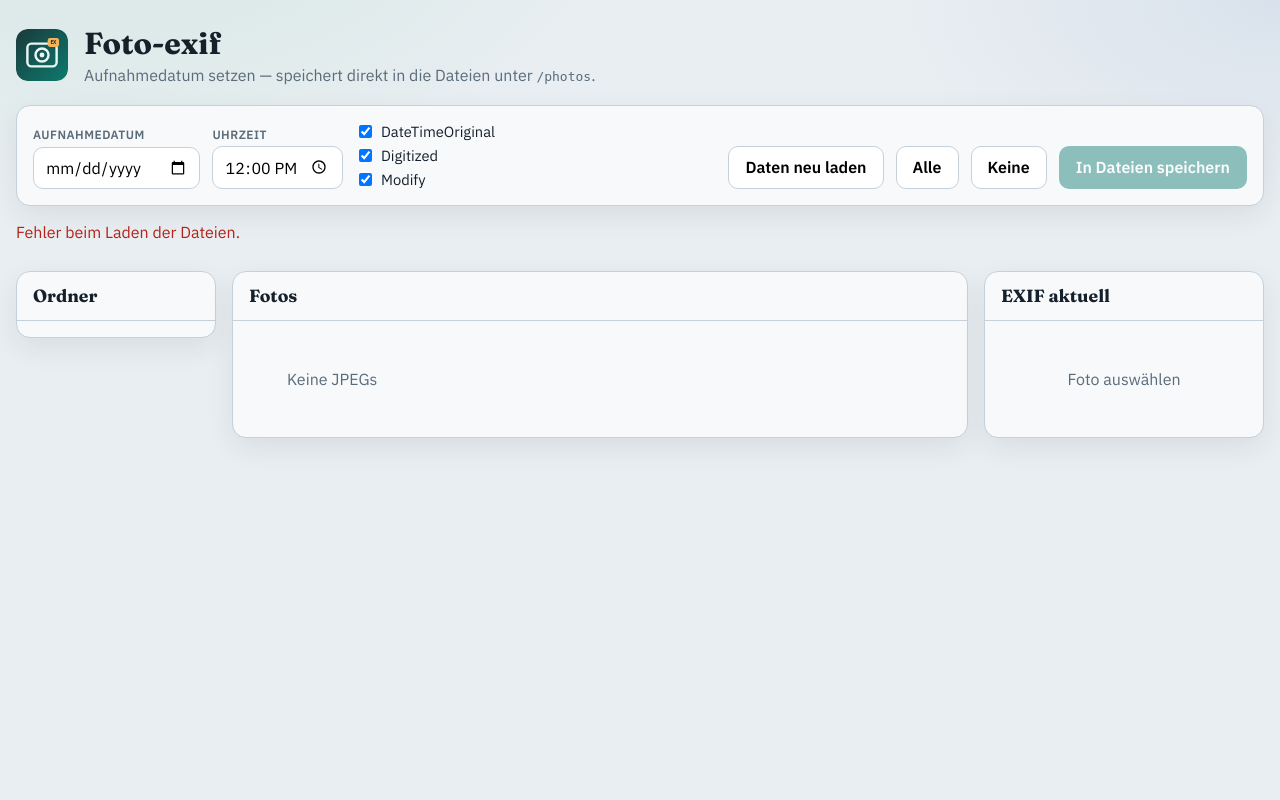
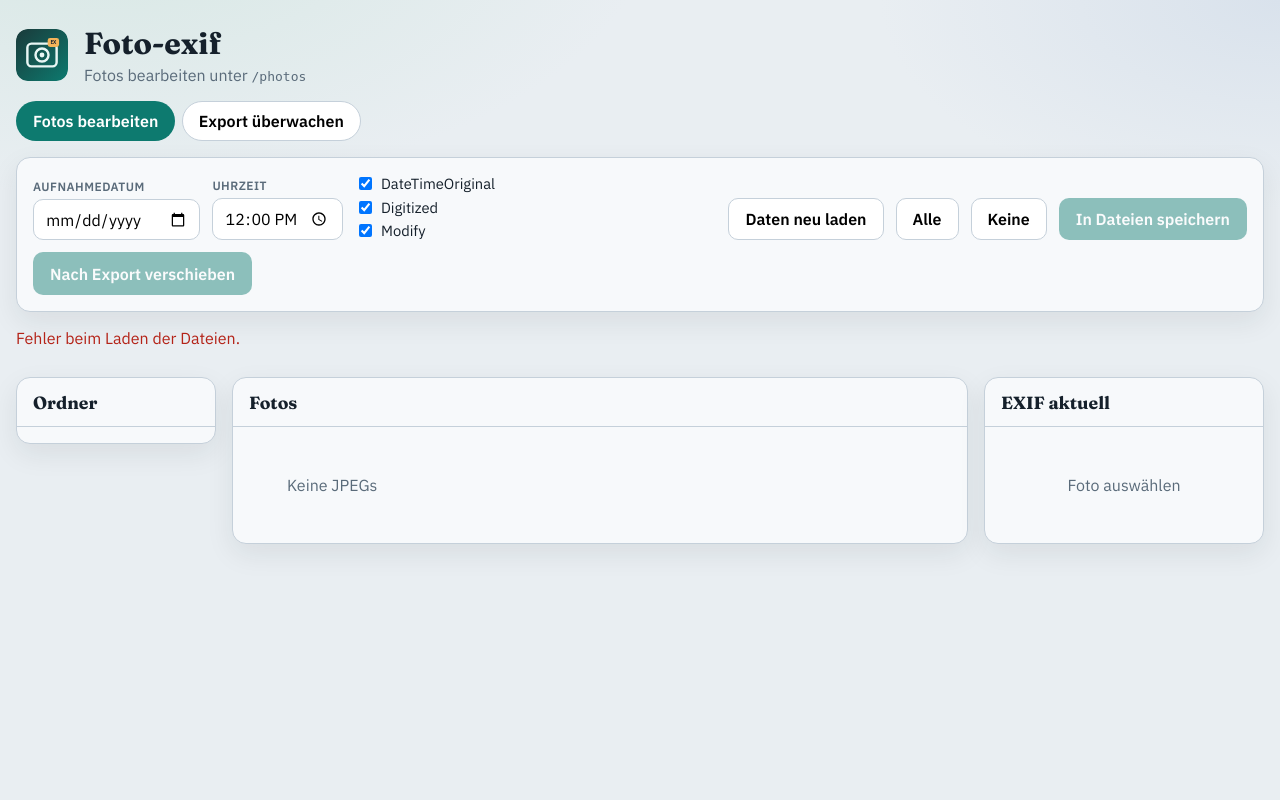
Before and after one commit to PaulG67/foto-exif, a Python web app: template app/templates/index.html in a window 1280 px wide. Run offline with Jinja, Linux system fonts and the light colour scheme; the template is opened without the code that fills it, so the values that code supplies are empty.

Commit message:
Add export folder, move button, and export monitor tab.
Co-authored-by: Cursor <cursoragent@cursor.com>

```diff
--- a/app/templates/index.html
+++ b/app/templates/index.html
@@ -17,7 +17,6 @@
       --line: #c5d0da;
       --accent: #0d7a6f;
       --accent-hover: #0a6259;
-      --warn: #b45309;
       --ok: #16794c;
       --danger: #b42318;
       --shadow: 0 10px 28px rgba(21,32,43,.08);
@@ -35,10 +34,16 @@
       min-height: 100vh;
     }
     .wrap { width: min(1280px, calc(100% - 2rem)); margin: 0 auto; padding: 1.5rem 0 3rem; }
-    header { display: flex; gap: 1rem; align-items: center; margin-bottom: 1.25rem; }
+    header { display: flex; gap: 1rem; align-items: center; margin-bottom: 1rem; }
     header img { width: 52px; height: 52px; border-radius: 12px; }
     header h1 { margin: 0; font-family: var(--display); font-size: 1.9rem; }
     header p { margin: .2rem 0 0; color: var(--muted); }
+    .tabs { display: flex; gap: .4rem; margin-bottom: 1rem; }
+    .tabs button {
+      border: 1px solid var(--line); background: #fff; border-radius: 999px;
+      padding: .55rem 1rem; font-weight: 600; cursor: pointer;
+    }
+    .tabs button.active { background: var(--accent); color: #fff; border-color: transparent; }
     .toolbar {
       display: flex; flex-wrap: wrap; gap: .75rem; align-items: end;
       background: var(--panel); border: 1px solid var(--line); border-radius: var(--radius);
@@ -68,7 +73,10 @@
     }
     .crumbs span { color: var(--muted); }
     .layout { display: grid; grid-template-columns: 200px 1fr 280px; gap: 1rem; align-items: start; }
-    @media (max-width: 980px) { .layout { grid-template-columns: 1fr; } }
+    .layout.export-mode { grid-template-columns: 1fr 280px; }
+    @media (max-width: 980px) {
+      .layout, .layout.export-mode { grid-template-columns: 1fr; }
+    }
     .panel {
       background: var(--panel); border: 1px solid var(--line); border-radius: var(--radius);
       box-shadow: var(--shadow); overflow: hidden;
@@ -109,6 +117,7 @@
       font-size: .84rem; color: var(--muted); background: #eef6f5;
       border: 1px solid #c9e2de; border-radius: 10px; padding: .7rem .8rem;
     }
+    .photos-only.hidden { display: none !important; }
   </style>
 </head>
 <body>
@@ -117,20 +126,25 @@
       <img src="/static/icon.svg" alt="" />
       <div>
         <h1>Foto-exif</h1>
-        <p>Aufnahmedatum setzen — speichert direkt in die Dateien unter <code>/photos</code>.</p>
+        <p id="subtitle">Fotos bearbeiten unter <code>/photos</code></p>
       </div>
     </header>
 
+    <div class="tabs">
+      <button type="button" class="active" data-tab="photos" id="tabPhotos">Fotos bearbeiten</button>
+      <button type="button" data-tab="export" id="tabExport">Export überwachen</button>
+    </div>
+
     <div class="toolbar">
-      <div class="field">
+      <div class="field photos-only" id="dateFields">
         <label for="date">Aufnahmedatum</label>
         <input type="date" id="date" />
       </div>
-      <div class="field">
+      <div class="field photos-only">
         <label for="time">Uhrzeit</label>
         <input type="time" id="time" value="12:00" />
       </div>
-      <div class="checks">
+      <div class="checks photos-only">
         <label><input type="checkbox" id="fOriginal" checked /> DateTimeOriginal</label>
         <label><input type="checkbox" id="fDigitized" checked /> Digitized</label>
         <label><input type="checkbox" id="fModify" checked /> Modify</label>
@@ -139,19 +153,20 @@
       <button type="button" id="btnReload">Daten neu laden</button>
       <button type="button" id="btnAll">Alle</button>
       <button type="button" id="btnNone">Keine</button>
-      <button type="button" class="primary" id="btnSave" disabled>In Dateien speichern</button>
+      <button type="button" class="primary photos-only" id="btnSave" disabled>In Dateien speichern</button>
+      <button type="button" class="primary photos-only" id="btnMove" disabled>Nach Export verschieben</button>
     </div>
 
     <p class="status" id="status">Lade Ordner…</p>
     <nav class="crumbs" id="crumbs"></nav>
 
     <div class="layout">
-      <aside class="panel">
+      <aside class="panel" id="dirsPanel">
         <h2>Ordner</h2>
         <ul class="dirs" id="dirs"></ul>
       </aside>
       <section class="panel">
-        <h2>Fotos</h2>
+        <h2 id="gridTitle">Fotos</h2>
         <div class="grid" id="grid"><div class="empty">Keine JPEGs</div></div>
       </section>
       <aside class="panel">
@@ -165,6 +180,7 @@
 
   <script>
     const state = {
+      root: "photos",
       path: "",
       files: [],
       selected: new Set(),
@@ -195,7 +211,7 @@
     }
 
     function mediaUrl(kind, path) {
-      return `/api/${kind}?path=${encodeURIComponent(path)}&t=${state.cacheBust}`;
+      return `/api/${kind}?root=${encodeURIComponent(state.root)}&path=${encodeURIComponent(path)}&t=${state.cacheBust}`;
     }
 
     function setStatus(msg, kind = "") {
@@ -203,12 +219,35 @@
       $("status").className = "status" + (kind ? " " + kind : "");
     }
 
-    function updateSave() {
-      $("btnSave").disabled = state.selected.size === 0;
+    function updateButtons() {
+      const hasSel = state.selected.size > 0;
+      $("btnSave").disabled = !hasSel || state.root !== "photos";
+      $("btnMove").disabled = !hasSel || state.root !== "photos";
     }
 
     function fileByPath(path) {
       return state.files.find((f) => f.path === path) || null;
+    }
+
+    function setTab(root) {
+      state.root = root;
+      state.path = "";
+      state.selected = new Set();
+      state.active = null;
+      document.querySelectorAll(".tabs button").forEach((b) => {
+        b.classList.toggle("active", b.dataset.tab === root);
+      });
+      document.querySelectorAll(".photos-only").forEach((el) => {
+        el.classList.toggle("hidden", root !== "photos");
+      });
+      $("dirsPanel").style.display = root === "export" ? "none" : "";
+      document.querySelector(".layout").classList.toggle("export-mode", root === "export");
+      $("subtitle").innerHTML =
+        root === "photos"
+          ? 'Fotos bearbeiten unter <code>/photos</code>'
+          : 'Export-Ordner <code>/export</code> — fertige Dateien mit Vorschau';
+      $("gridTitle").textContent = root === "photos" ? "Fotos" : "Export";
+      load("", { bustCache: true });
     }
 
     async function load(path = state.path, opts = {}) {
@@ -221,11 +260,12 @@
 
       const keepSelected = preserveSelection ? new Set(state.selected) : null;
       const keepActive = preserveSelection ? state.active : null;
-
       if (bustCache) state.cacheBust = Date.now();
       if (!statusMessage) setStatus("Lade…");
 
-      const res = await fetch("/api/browse?path=" + encodeURIComponent(path) + "&t=" + state.cacheBust);
+      const res = await fetch(
+        `/api/browse?root=${encodeURIComponent(state.root)}&path=${encodeURIComponent(path)}&t=${state.cacheBust}`
+      );
       if (!res.ok) {
         setStatus("Fehler beim Laden der Dateien.", "err");
         return false;
@@ -252,16 +292,17 @@
       renderDirs(data.dirs || []);
       renderFiles();
       renderDetail();
-      updateSave();
+      updateButtons();
 
       if (statusMessage) setStatus(statusMessage, statusKind);
-      else setStatus(`${state.files.length} JPEG(s) in diesem Ordner.`);
+      else setStatus(`${state.files.length} JPEG(s) in ${state.root === "export" ? "Export" : "diesem Ordner"}.`);
       return true;
     }
 
     function renderCrumbs(crumbs) {
       const el = $("crumbs");
-      let html = `<button type="button" class="link" data-path="">/photos</button>`;
+      const rootLabel = state.root === "export" ? "/export" : "/photos";
+      let html = `<button type="button" class="link" data-path="">${rootLabel}</button>`;
       for (const c of crumbs) {
         html += `<span>/</span><button type="button" class="link" data-path="${escapeHtml(c.path)}">${escapeHtml(c.name)}</button>`;
       }
@@ -271,6 +312,10 @@
 
     function renderDirs(dirs) {
       const el = $("dirs");
+      if (state.root === "export") {
+        el.innerHTML = "";
+        return;
+      }
       if (!dirs.length) {
         el.innerHTML = `<li class="empty" style="padding:.75rem">Keine Unterordner</li>`;
         return;
@@ -284,7 +329,7 @@
     function renderFiles() {
       const el = $("grid");
       if (!state.files.length) {
-        el.innerHTML = `<div class="empty">Keine JPEGs in diesem Ordner.</div>`;
+        el.innerHTML = `<div class="empty">${state.root === "export" ? "Export ist leer." : "Keine JPEGs in diesem Ordner."}</div>`;
         return;
       }
       el.innerHTML = state.files.map((f) => {
@@ -310,7 +355,7 @@
           state.active = p;
           renderFiles();
           renderDetail();
-          updateSave();
+          updateButtons();
           setStatus(`${state.selected.size} ausgewählt`);
         });
       });
@@ -332,8 +377,8 @@
           <div><span>Modify</span><b>${escapeHtml(fmt(f.modify))}</b></div>
           <div><span>Pfad</span><b>${escapeHtml(f.path)}</b></div>
         </div>
-        <p class="hint">Immich nutzt vor allem <strong>DateTimeOriginal</strong>. Hier siehst du die aktuell in der Datei gespeicherten Werte.</p>
-        <button type="button" id="btnUseExif">Dieses Original-Datum übernehmen</button>
+        <p class="hint">Immich nutzt vor allem <strong>DateTimeOriginal</strong>.</p>
+        ${state.root === "photos" ? `<button type="button" id="btnUseExif">Dieses Original-Datum übernehmen</button>` : ""}
       `;
       $("btnUseExif")?.addEventListener("click", () => {
         const parsed = toInputDate(f.original) || toInputDate(f.digitized) || toInputDate(f.modify);
@@ -347,11 +392,14 @@
       });
     }
 
+    $("tabPhotos").addEventListener("click", () => setTab("photos"));
+    $("tabExport").addEventListener("click", () => setTab("export"));
+
     $("btnReload").addEventListener("click", async () => {
       await load(state.path, {
         preserveSelection: true,
         bustCache: true,
-        statusMessage: "Daten neu geladen — EXIF-Vorschau aktualisiert.",
+        statusMessage: "Daten neu geladen — Vorschau aktualisiert.",
         statusKind: "ok",
       });
     });
@@ -361,12 +409,12 @@
       if (!state.active && state.files[0]) state.active = state.files[0].path;
       renderFiles();
       renderDetail();
-      updateSave();
+      updateButtons();
     });
     $("btnNone").addEventListener("click", () => {
       state.selected = new Set();
       renderFiles();
-      updateSave();
+      updateButtons();
     });
 
     $("btnSave").addEventListener("click", async () => {
@@ -376,16 +424,15 @@
         setStatus("Bitte ein Datum wählen.", "err");
         return;
       }
-      const count = state.selected.size;
       $("btnSave").disabled = true;
-      setStatus(`Speichere ${count} Datei(en) auf dem Server…`);
-
+      setStatus(`Speichere ${state.selected.size} Datei(en)…`);
       let data;
       try {
         const res = await fetch("/api/apply", {
           method: "POST",
           headers: { "Content-Type": "application/json" },
           body: JSON.stringify({
+            root: "photos",
             paths: [...state.selected],
             date,
             time,
@@ -397,35 +444,24 @@
           }),
         });
         data = await res.json();
-        if (!res.ok && !data) throw new Error("Speichern fehlgeschlagen");
       } catch (err) {
         setStatus(`Speichern fehlgeschlagen: ${err.message || err}`, "err");
-        updateSave();
+        updateButtons();
         return;
       }
 
       const written = data.written || 0;
       const errors = data.errors || [];
-      let msg;
-      let kind;
-      if (written > 0 && errors.length === 0) {
-        msg = `Gespeichert in ${written} Datei(en). Neues DateTimeOriginal: ${fmt(data.date)}. Vorschau aktualisiert.`;
+      let msg, kind;
+      if (written > 0 && !errors.length) {
+        msg = `Gespeichert in ${written} Datei(en). Neues DateTimeOriginal: ${fmt(data.date)}.`;
         kind = "ok";
       } else if (written > 0) {
-        msg = `${written} Datei(en) gespeichert, ${errors.length} Fehler: ${errors[0]?.error || "unbekannt"}`;
+        msg = `${written} gespeichert, ${errors.length} Fehler: ${errors[0]?.error || "?"}`;
         kind = "err";
       } else {
-        msg = `Nicht gespeichert: ${data.error || errors[0]?.error || "unbekannter Fehler"}`;
+        msg = `Nicht gespeichert: ${data.error || errors[0]?.error || "?"}`;
         kind = "err";
-      }
-
-      // Server-Antwort direkt in die lokale Liste übernehmen
-      for (const file of data.files || []) {
-        const local = fileByPath(file.path);
-        if (!local) continue;
-        local.original = file.original;
-        local.digitized = file.digitized;
-        local.modify = file.modify;
       }
 
       await load(state.path, {
@@ -436,7 +472,50 @@
       });
     });
 
-    load("");
+    $("btnMove").addEventListener("click", async () => {
+      const count = state.selected.size;
+      if (!count) return;
+      if (!confirm(`${count} Foto(s) nach /export verschieben?`)) return;
+
+      $("btnMove").disabled = true;
+      setStatus(`Verschiebe ${count} Datei(en) nach Export…`);
+      let data;
+      try {
+        const res = await fetch("/api/move-to-export", {
+          method: "POST",
+          headers: { "Content-Type": "application/json" },
+          body: JSON.stringify({ paths: [...state.selected] }),
+        });
+        data = await res.json();
+      } catch (err) {
+        setStatus(`Verschieben fehlgeschlagen: ${err.message || err}`, "err");
+        updateButtons();
+        return;
+      }
+
+      const moved = data.moved || 0;
+      const errors = data.errors || [];
+      let msg, kind;
+      if (moved > 0 && !errors.length) {
+        msg = `${moved} Datei(en) nach Export verschoben. Reiter „Export überwachen“ zeigt sie.`;
+        kind = "ok";
+      } else if (moved > 0) {
+        msg = `${moved} verschoben, ${errors.length} Fehler: ${errors[0]?.error || "?"}`;
+        kind = "err";
+      } else {
+        msg = `Nicht verschoben: ${data.error || errors[0]?.error || "?"}`;
+        kind = "err";
+      }
+
+      await load(state.path, {
+        preserveSelection: false,
+        bustCache: true,
+        statusMessage: msg,
+        statusKind: kind,
+      });
+    });
+
+    setTab("photos");
   </script>
 </body>
 </html>
--- a/docker-compose.yml
+++ b/docker-compose.yml
@@ -10,6 +10,8 @@ services:
       - TZ=Europe/Zurich
       - PORT=8791
       - PHOTOS_ROOT=/photos
+      - EXPORT_ROOT=/export
     volumes:
       - /mnt/user/photos:/photos:rw
+      - /mnt/user/photos/export:/export:rw
     restart: unless-stopped
--- a/unraid/my-foto-exif.xml
+++ b/unraid/my-foto-exif.xml
@@ -14,7 +14,7 @@ Foto-exif setzt EXIF-Aufnahmedaten (DateTimeOriginal) fuer gescannte JPEGs, dami
 &#13;
 SETUP / Vorlage installieren (Unraid-Terminal):&#13;
 bash &lt;(curl -fsSL https://raw.githubusercontent.com/PaulG67/foto-exif/main/unraid/install-template.sh)&#13;
-Danach: Docker - Container hinzufuegen - Template foto-exif - Photos-Pfad setzen - Apply.&#13;
+Danach: Docker - Container hinzufuegen - Template foto-exif - Photos- und Export-Pfad setzen - Apply.&#13;
 Updates: Docker - foto-exif - Force Update. Neue Felder nur mit Edit - Apply.
   </Overview>
   <Category>MediaApp:Photos Tools:Utilities</Category>
@@ -31,9 +31,11 @@ Updates: Docker - foto-exif - Force Update. Neue Felder nur mit Edit - Apply.
 
   <Config Name="WebUI Port" Target="8791" Default="8791" Mode="tcp" Description="Web-Oberflaeche Foto-exif" Type="Port" Display="always" Required="true" Mask="false">8791</Config>
   <Config Name="Photos" Target="/photos" Default="/mnt/user/photos" Mode="rw" Description="Foto-/Scan-Ordner mit Schreibzugriff (JPEGs)" Type="Path" Display="always" Required="true" Mask="false">/mnt/user/photos</Config>
+  <Config Name="Export" Target="/export" Default="/mnt/user/photos/export" Mode="rw" Description="Export-Ordner: fertige Fotos hierhin verschieben und im Reiter Export ueberwachen" Type="Path" Display="always" Required="true" Mask="false">/mnt/user/photos/export</Config>
   <Config Name="PUID" Target="PUID" Default="99" Mode="rw" Description="User-ID (Unraid nobody = 99)" Type="Variable" Display="advanced" Required="false" Mask="false">99</Config>
   <Config Name="PGID" Target="PGID" Default="100" Mode="rw" Description="Group-ID (Unraid users = 100)" Type="Variable" Display="advanced" Required="false" Mask="false">100</Config>
   <Config Name="TZ" Target="TZ" Default="Europe/Zurich" Mode="rw" Description="Zeitzone" Type="Variable" Display="advanced" Required="false" Mask="false">Europe/Zurich</Config>
   <Config Name="PORT" Target="PORT" Default="8791" Mode="rw" Description="Interner Port (meist unveraendert lassen)" Type="Variable" Display="advanced" Required="false" Mask="false">8791</Config>
   <Config Name="PHOTOS_ROOT" Target="PHOTOS_ROOT" Default="/photos" Mode="rw" Description="Pfad im Container zum Foto-Volume" Type="Variable" Display="advanced" Required="false" Mask="false">/photos</Config>
+  <Config Name="EXPORT_ROOT" Target="EXPORT_ROOT" Default="/export" Mode="rw" Description="Pfad im Container zum Export-Volume" Type="Variable" Display="advanced" Required="false" Mask="false">/export</Config>
 </Container>
```
Also changed, not shown: app/main.py (+96 -17 lines), 2 other files.
